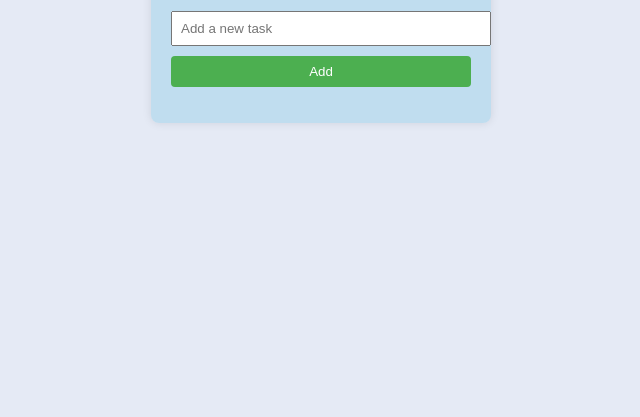
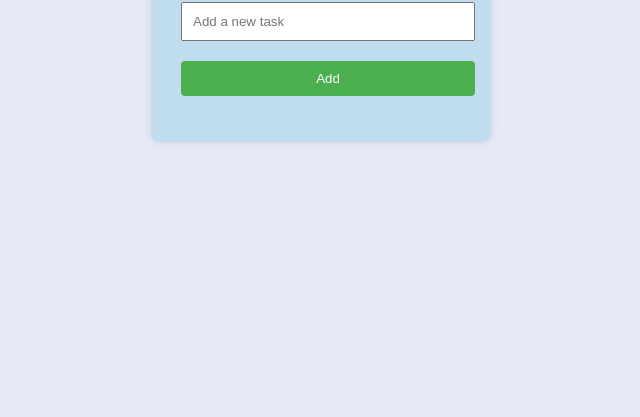
Before and after one commit to pavankumarmuppuri/To_Do_List, a plain HTML site: page ToDo List/index.html in a window 1280 px wide. Shown: the part 383-800 px from the top of the page, without its empty margins (319-959 px from the left). Drawn offline with Linux system fonts and the light colour scheme.

Commit message:
Update styles.css

```diff
--- a/ToDo List/styles.css
+++ b/ToDo List/styles.css
@@ -10,6 +10,7 @@ body {
 
 .container {
     background-color: #a0d2eb89;
+    margin: 20px;
     padding: 20px;
     box-shadow: 0 0 10px rgba(0, 0, 0, 0.1);
     border-radius: 8px;
@@ -21,14 +22,16 @@ h1 {
 }
 
 input {
-    width: 100%;
-    padding: 8px;
-    margin-bottom: 10px;
+    width: 90%;
+    padding: 10px;
+    margin: 10px;
+
 }
 
 button {
-    width: 100%;
-    padding: 8px;
+    width: 98%;
+    margin: 10px;
+    padding: 10px;
     background-color: #4caf50;
     color: #fff;
     border: none;
```
